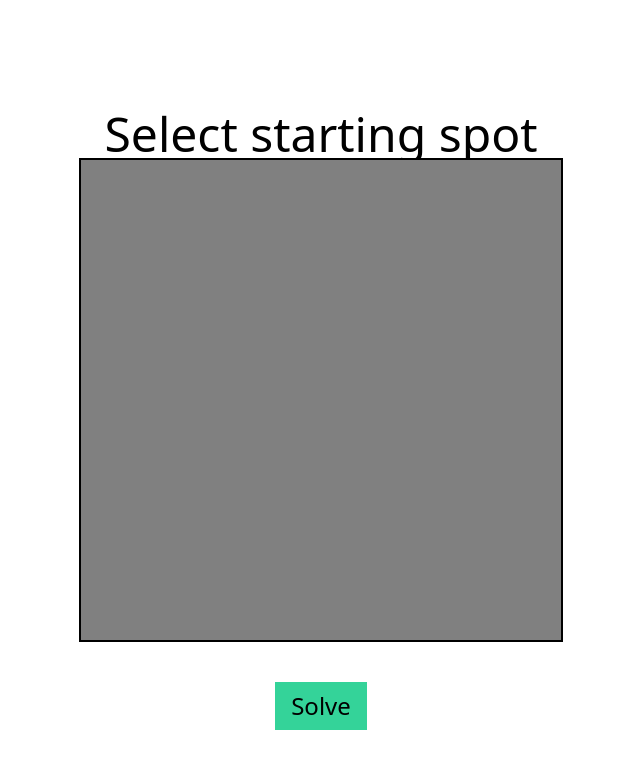
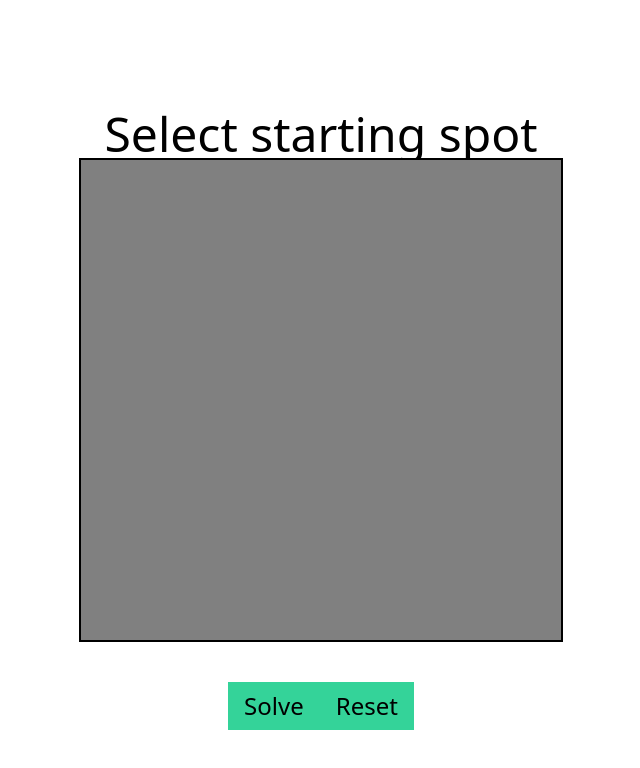
Before and after one commit to AntoDono/MazeSolver, a Nuxt app: page / in a window 1280 px wide. Shown: the top 768 px of the page, without its empty margins (319-959 px from the left). Built offline with nearby package versions, Linux system fonts and the light colour scheme.

Commit message:
left bottom doesnt work

```diff
--- a/components/box.vue
+++ b/components/box.vue
@@ -1,5 +1,5 @@
 <template>
-    <div class="w-12 h-12 initial" @click="clicked" ref="box">
+    <div class="w-12 h-12 initial" @click="clicked" @mouseover="hovered" ref="box">
     </div>
 </template>
 
@@ -41,6 +41,16 @@ export default {
         },
         set_traveled(){
             this.$refs.box.classList.add("traveled")
+        },
+        hovered(){
+            this.$emit("hovered", this.row, this.col)
+        },
+        reset(){
+            this.$refs.box.classList.remove("start")
+            this.$refs.box.classList.remove("end")
+            this.$refs.box.classList.remove("selected")
+            this.$refs.box.classList.remove("traveled")
+            this.on = false
         }
     }
 }
--- a/pages/index.vue
+++ b/pages/index.vue
@@ -3,10 +3,13 @@
     <h1 class="text-5xl">{{message}}</h1>
     <div class="border-2 border-black">
       <div v-for="outer in row_max" :key="outer" class="flex justify-center items-center flex-row">
-        <box v-for="inner in col_max" :key="inner" :ref="`${outer-1}-${inner-1}`" :row="outer-1" :col="inner-1" @clicked="selected"/>
+        <box v-for="inner in col_max" :key="inner" :ref="`${outer-1}-${inner-1}`" :row="outer-1" :col="inner-1" @clicked="selected" @hovered="hover"/>
       </div>
     </div>
-    <button class="relative top-10 text-2xl font-white bg-green-400 pl-4 pr-4 pt-2 pb-2" @click="solve">Solve</button>
+    <div class="flex justify-center items-center flex-row">
+      <button class="relative top-10 text-2xl font-white bg-green-400 pl-4 pr-4 pt-2 pb-2" @click="solve">Solve</button>
+      <button class="relative top-10 text-2xl font-white bg-green-400 pl-4 pr-4 pt-2 pb-2" @click="reset">Reset</button>
+    </div>
   </div>
 </template>
 
@@ -32,7 +35,9 @@ export default {
       solutions: 0,
       row_max: 10,
       col_max: 10,
-      stack_called: 0
+      stack_called: 0,
+      hover: ()=>{},
+      mouse_down: false
     }
   },
   methods:{
@@ -49,8 +54,10 @@ export default {
         this.matrix[row][col] = state
         this.end = [row, col]
         this.action = 2
-        this.message = "Select the tiles to create paths"
+        this.message = "Click/click and drag the tiles to create paths"
         this.$refs[`${row}-${col}`][0].set_end("end")
+
+        this.hover = this.activate_hover
       }else{
         console.log(`Path ${row}, ${col}`)
         this.matrix[row][col] = state
@@ -99,10 +106,39 @@ export default {
     },
     sleep(ms) {
       return new Promise(resolve => setTimeout(resolve, ms));
+    },
+    activate_hover(row, col){
+      if (this.mouse_down){
+        this.$refs[`${row}-${col}`][0].clicked()
+      }
+    },
+    reset(){
+      this.start = [],
+      this.end = [],
+      this.message = "Select starting spot",
+      this.action = 0,
+      this.solutions = 0,
+      this.row_max = 10,
+      this.col_max = 10,
+      this.stack_called = 0,
+      this.hover = ()=>{},
+      this.mouse_down = false
+
+      for (let o = 0; o < this.col_max; o ++){
+        for (let i = 0; i < this.row_max; i ++){
+          this.$refs[`${o}-${i}`][0].reset()
+          this.matrix[o][i] = false
+        }
+      }
     }
   },
   mounted(){
-    console.log(this.matrix)
+    document.body.onmousedown = ()=> {
+      this.mouse_down = true
+    }
+    document.body.onmouseup = ()=> {
+      this.mouse_down = false
+    }
   }
 }
 </script>
```
